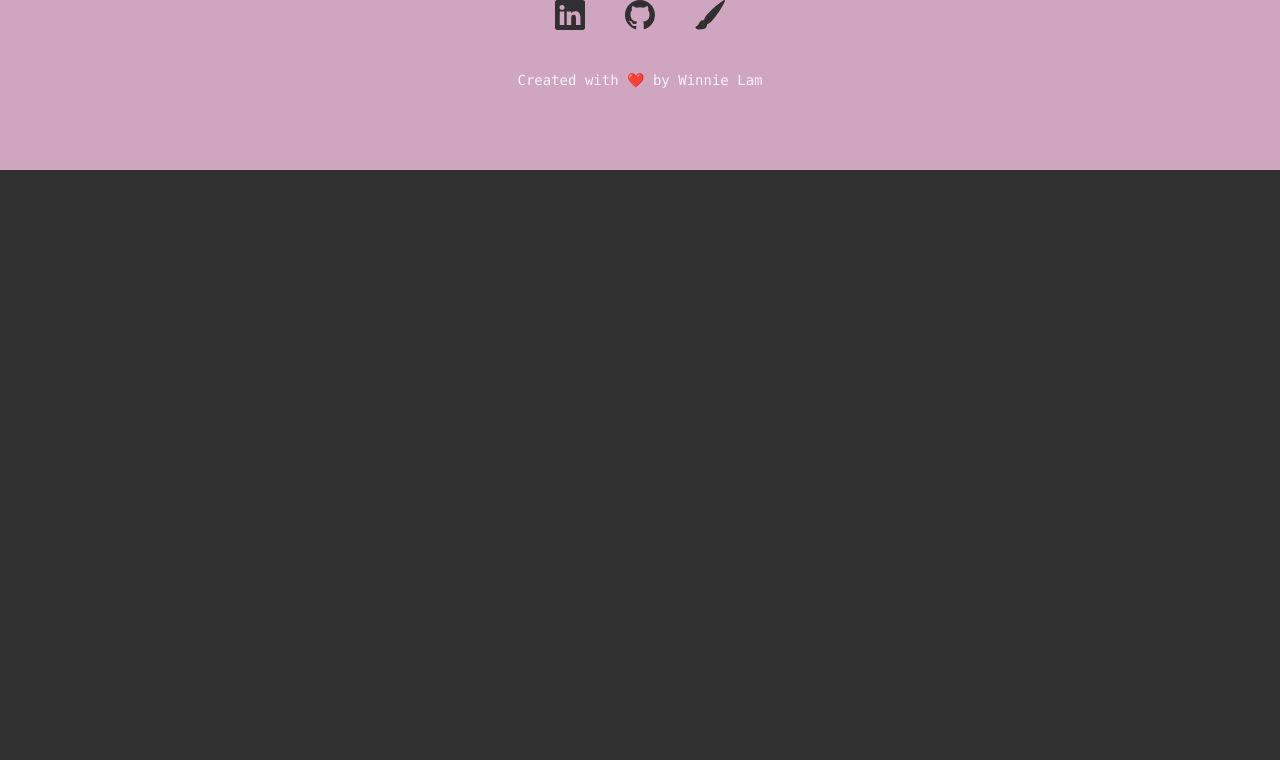
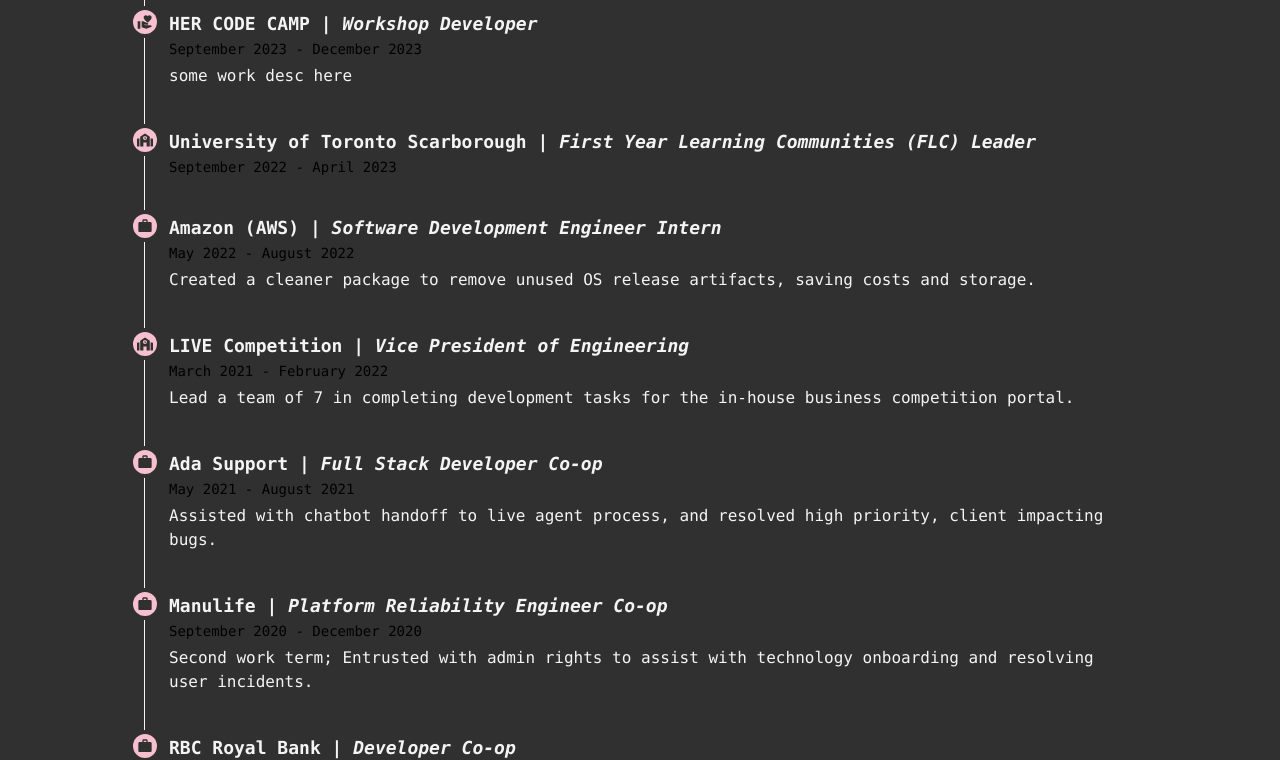
Before and after one commit to winnllam/winnllam.github.io, a React (Create React App) app: page / in a window 1280 px wide. Shown: the part 1720-2480 px from the top of the page. Before the commit the page ends 1890 px from the top, so only its background shows below. Built offline with nearby package versions, Linux system fonts and the light colour scheme.

Commit message:
Added layout for experience timeline

```diff
--- a/src/App.tsx
+++ b/src/App.tsx
@@ -16,6 +16,7 @@
       <About />
       <hr className="w-48 h-1 mx-auto my-4 bg-pink border-0 rounded md:mt-10 md:mb-20" />
       <Experience />
+      <hr className="w-48 h-1 mx-auto my-4 bg-pink border-0 rounded md:mt-10 md:mb-20" />
       <Projects />
       <Contacts />
       <Footer />
--- a/src/components/experience/Experience.tsx
+++ b/src/components/experience/Experience.tsx
@@ -1,7 +1,46 @@
 import "./Experience.css";
+import { EXPERIENCES as data, RELEVANT } from "./experiences";
+import { MdWork, MdVolunteerActivism } from "react-icons/md";
+import { FaSchool } from "react-icons/fa";
 
 function Experience() {
-  return <></>;
+  return (
+    <div id="experience">
+      <h2 className="text-center font-mono m-10 text-orchid">Experience</h2>
+      <div className="container px-12 sm:px-36 flex flex-col lg:flex-row items-stretch font-mono">
+        <ol className="relative border-s border-white">
+          {data.map((item) => {
+            if (RELEVANT.includes(item.id)) {
+              return (
+                <li key={item.id} className="mb-10 ms-6">
+                  <span className="absolute flex items-center justify-center w-6 h-6 bg-orchid rounded-full -start-3 ring-4 ring-black">
+                    {item.type === "work" && <MdWork className="text-black" />}
+                    {item.type === "volunteer" && (
+                      <MdVolunteerActivism className="text-black" />
+                    )}
+                    {item.type === "school" && (
+                      <FaSchool className="text-black" />
+                    )}
+                  </span>
+                  <h3 className="flex items-center mb-1 text-lg font-semibold text-gray-900">
+                    {item.company} |&nbsp;<i>{item.role}</i>
+                  </h3>
+                  <time className="block mb-2 text-sm font-normal leading-none text-gray-400">
+                    {item.dates}
+                  </time>
+                  <p className="mb-4 text-base font-normal text-gray-500 dark:text-gray-400">
+                    {item.description}
+                  </p>
+                </li>
+              );
+            } else {
+              return null;
+            }
+          })}
+        </ol>
+      </div>
+    </div>
+  );
 }
 
 export default Experience;
--- /dev/null
+++ b/src/components/experience/experiences.js
@@ -0,0 +1,109 @@
+export const RELEVANT = [12, 11, 9, 8, 7, 6, 3, 2];
+
+export const EXPERIENCES = [
+  {
+    id: 12,
+    type: "work",
+    company: "SuperVisas",
+    role: "Full Stack Developer",
+    dates: "September 2023 - April 2024",
+    description: "some work desc here",
+  },
+  {
+    id: 11,
+    type: "volunteer",
+    company: "HER CODE CAMP",
+    role: "Workshop Developer",
+    dates: "September 2023 - December 2023",
+    description: "some work desc here",
+  },
+  {
+    id: 10,
+    type: "school",
+    company: "University of Toronto Scarborough",
+    role: "Computer Science Teaching Assistant",
+    dates: "September 2019 - April 2023",
+    description:
+      "Clarified questions, hosted office hours, and had weekly meetings with the teaching team for first year students.",
+  },
+  {
+    id: 9,
+    type: "school",
+    company: "University of Toronto Scarborough",
+    role: "First Year Learning Communities (FLC) Leader",
+    dates: "September 2022 - April 2023",
+    description: "",
+  },
+  {
+    id: 8,
+    type: "work",
+    company: "Amazon (AWS)",
+    role: "Software Development Engineer Intern",
+    dates: "May 2022 - August 2022",
+    description:
+      "Created a cleaner package to remove unused OS release artifacts, saving costs and storage.",
+  },
+  {
+    id: 7,
+    type: "school",
+    company: "LIVE Competition",
+    role: "Vice President of Engineering",
+    dates: "March 2021 - February 2022",
+    description:
+      "Lead a team of 7 in completing development tasks for the in-house business competition portal.",
+  },
+  {
+    id: 6,
+    type: "work",
+    company: "Ada Support",
+    role: "Full Stack Developer Co-op",
+    dates: "May 2021 - August 2021",
+    description:
+      "Assisted with chatbot handoff to live agent process, and resolved high priority, client impacting bugs.",
+  },
+  {
+    id: 5,
+    type: "school",
+    company: "WiCSM",
+    role: "Mentorship Program Coordinator",
+    dates: "July 2020 - April 2021",
+    description:
+      "Managed mentor and mentee pair up for first years, and hosted social events.",
+  },
+  {
+    id: 4,
+    type: "school",
+    company: "LIVE Competition",
+    role: "Front-End Developer",
+    dates: "April 2020 - February 2021",
+    description:
+      "Assisted in enhancing the UI and frontend system of the business competition portal.",
+  },
+  {
+    id: 3,
+    type: "work",
+    company: "Manulife",
+    role: "Platform Reliability Engineer Co-op",
+    dates: "September 2020 - December 2020",
+    description:
+      "Second work term; Entrusted with admin rights to assist with technology onboarding and resolving user incidents.",
+  },
+  {
+    id: 2,
+    type: "work",
+    company: "RBC Royal Bank",
+    role: "Developer Co-op",
+    dates: "January 2020 - April 2020",
+    description:
+      "First work term on the Innovation team, working with chat bots, diagnostic tools, and dashboards.",
+  },
+  {
+    id: 1,
+    type: "school",
+    company: "Google's Computer Science Summer Institute",
+    role: "Student",
+    dates: "July 2018",
+    description:
+      "3 week bootcamp on HTML, CSS, JS, and Python with 30 peers and Google engineers.",
+  },
+];
```
